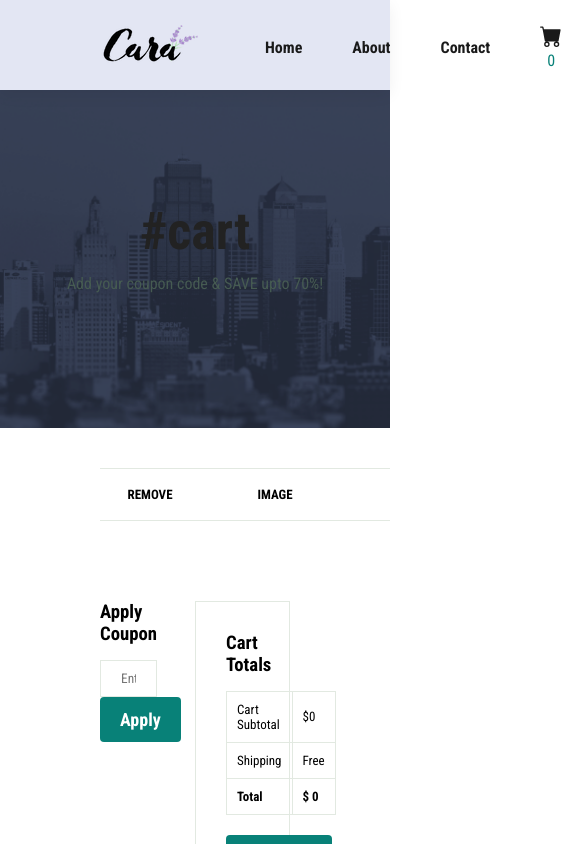
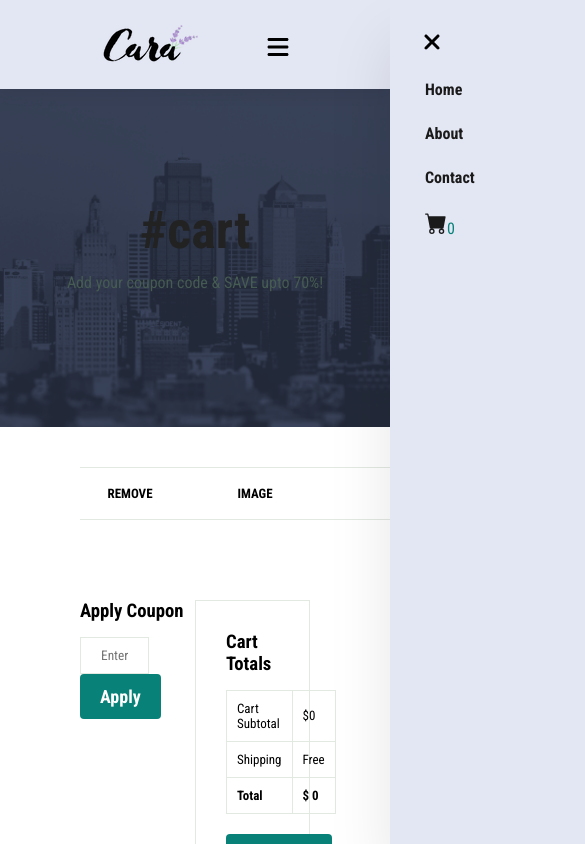
Before and after one commit to iraklikeche/e-commerce-vue.js, a Vue app: page /cart in a window 390 px wide. Shown: the top 844 px of the page, 585 px wide, since content can reach past the window. Built offline with nearby package versions, Linux system fonts and the light colour scheme.

Commit message:
Navbar responsive

```diff
--- a/src/assets/base.css
+++ b/src/assets/base.css
@@ -71,3 +71,9 @@ button.white {
   outline: none;
   transition: 0.2s;
 }
+
+@media (max-width: 799px) {
+  .section-p1 {
+    padding: 40px 80px;
+  }
+}
--- a/src/components/Cart.vue
+++ b/src/components/Cart.vue
@@ -19,8 +19,6 @@ const truncateImgName = (name) => {
   }
   return name;
 };
-
-console.log(cart);
 </script>
 
 <template>
--- a/src/components/Feature.vue
+++ b/src/components/Feature.vue
@@ -34,7 +34,6 @@ const features = [
   border: 1px solid #cce7d0;
   border-radius: 4px;
   margin: 15px 0;
-  /* display: flex; */
 }
 
 .feature .fe-box:hover {
--- a/src/components/Header.vue
+++ b/src/components/Header.vue
@@ -2,8 +2,18 @@
 import { RouterLink } from "vue-router";
 import { storeToRefs } from "pinia";
 import { useCartStore } from "../stores/cart";
+import { ref } from "vue";
 
 const { cartItems } = storeToRefs(useCartStore());
+
+const navbar = ref(null);
+
+const toggleNav = () => {
+  if (navbar.value) {
+    navbar.value.classList.toggle("active");
+  }
+  console.log(navbar.classList);
+};
 </script>
 
 <template>
@@ -12,17 +22,24 @@ const { cartItems } = storeToRefs(useCartStore());
       ><img src="@/../public/img/logo.png" alt=""
     /></RouterLink>
     <div>
-      <ul class="navbar">
+      <ul class="navbar" ref="navbar">
         <li>
-          <RouterLink activeClass="active" to="/">Home</RouterLink>
-        </li>
-        <li><RouterLink activeClass="active" to="/about">About</RouterLink></li>
-        <li>
-          <RouterLink activeClass="active" to="/contact">Contact</RouterLink>
+          <RouterLink activeClass="active" to="/" @click="toggleNav"
+            >Home</RouterLink
+          >
         </li>
         <li>
-          <RouterLink to="/cart"
-            ><i id="lg-bag" class="fa-solid fa-cart-shopping">
+          <RouterLink activeClass="active" to="/about" @click="toggleNav"
+            >About</RouterLink
+          >
+        </li>
+        <li>
+          <RouterLink activeClass="active" to="/contact" @click="toggleNav"
+            >Contact</RouterLink
+          >
+        </li>
+        <li>
+          <RouterLink to="/cart">
             <svg
               xmlns="http://www.w3.org/2000/svg"
               width="22"
@@ -34,29 +51,34 @@ const { cartItems } = storeToRefs(useCartStore());
             >
               <path
                 d="M0 1.5A.5.5 0 0 1 .5 1H2a.5.5 0 0 1 .485.379L2.89 3H14.5a.5.5 0 0 1 .491.592l-1.5 8A.5.5 0 0 1 13 12H4a.5.5 0 0 1-.491-.408L2.01 3.607 1.61 2H.5a.5.5 0 0 1-.5-.5zM5 12a2 2 0 1 0 0 4 2 2 0 0 0 0-4zm7 0a2 2 0 1 0 0 4 2 2 0 0 0 0-4zm-7 1a1 1 0 1 1 0 2 1 1 0 0 1 0-2zm7 0a1 1 0 1 1 0 2 1 1 0 0 1 0-2z"
-                /></svg></i
-          ></RouterLink>
+              />
+            </svg>
+          </RouterLink>
           <span class="cart-index">{{ cartItems }}</span>
         </li>
-        <i id="close" class="fa-solid fa-xmark"></i>
+        <svg
+          xmlns="http://www.w3.org/2000/svg"
+          viewBox="0 0 384 512"
+          class="icon close"
+          @click="toggleNav"
+        >
+          <path
+            d="M342.6 150.6c12.5-12.5 12.5-32.8 0-45.3s-32.8-12.5-45.3 0L192 210.7 86.6 105.4c-12.5-12.5-32.8-12.5-45.3 0s-12.5 32.8 0 45.3L146.7 256 41.4 361.4c-12.5 12.5-12.5 32.8 0 45.3s32.8 12.5 45.3 0L192 301.3 297.4 406.6c12.5 12.5 32.8 12.5 45.3 0s12.5-32.8 0-45.3L237.3 256 342.6 150.6z"
+          />
+        </svg>
       </ul>
     </div>
     <div class="mobile">
-      <a href="cart.html"
-        ><i class="fa-solid fa-cart-shopping">
       <svg
         xmlns="http://www.w3.org/2000/svg"
-            width="16"
-            height="16"
-            fill="currentColor"
-            class="bi bi-cart-fill"
-            viewBox="0 0 16 16"
+        viewBox="0 0 448 512"
+        class="icon"
+        @click="toggleNav"
       >
         <path
-              d="M0 1.5A.5.5 0 0 1 .5 1H2a.5.5 0 0 1 .485.379L2.89 3H14.5a.5.5 0 0 1 .491.592l-1.5 8A.5.5 0 0 1 13 12H4a.5.5 0 0 1-.491-.408L2.01 3.607 1.61 2H.5a.5.5 0 0 1-.5-.5zM5 12a2 2 0 1 0 0 4 2 2 0 0 0 0-4zm7 0a2 2 0 1 0 0 4 2 2 0 0 0 0-4zm-7 1a1 1 0 1 1 0 2 1 1 0 0 1 0-2zm7 0a1 1 0 1 1 0 2 1 1 0 0 1 0-2z"
-            /></svg></i
-      ></a>
-      <i class="fa fa-solid fa-bars"></i>
+          d="M0 96C0 78.3 14.3 64 32 64H416c17.7 0 32 14.3 32 32s-14.3 32-32 32H32C14.3 128 0 113.7 0 96zM0 256c0-17.7 14.3-32 32-32H416c17.7 0 32 14.3 32 32s-14.3 32-32 32H32c-17.7 0-32-14.3-32-32zM448 416c0 17.7-14.3 32-32 32H32c-17.7 0-32-14.3-32-32s14.3-32 32-32H416c17.7 0 32 14.3 32 32z"
+        />
+      </svg>
     </div>
   </section>
 </template>
@@ -105,11 +127,55 @@ const { cartItems } = storeToRefs(useCartStore());
   align-items: center;
 }
 
-#close {
+.close {
   display: none;
 }
 
 .cart-index {
   color: #088178;
 }
+
+@media (max-width: 799px) {
+  .icon {
+    width: 24px;
+    height: 24px;
+  }
+  .navbar {
+    display: flex;
+    flex-direction: column;
+    align-items: flex-start;
+    justify-content: flex-start;
+    position: fixed;
+    top: 0;
+    right: -300px;
+    height: 100vh;
+    width: 300px;
+    background-color: #e3e6f3;
+    box-shadow: 0 40px 60px rgba(0, 0, 0, 0.1);
+    padding: 80px 0 0 10px;
+    transition: 0.3s;
+  }
+
+  .navbar.active {
+    right: 0;
+  }
+
+  .navbar li {
+    margin-bottom: 25px;
+  }
+
+  .mobile {
+    display: flex;
+    align-items: center;
+  }
+
+  .close {
+    display: initial;
+    position: absolute;
+    top: 30px;
+    left: 30px;
+    color: #222;
+    font-size: 24px;
+  }
+}
 </style>
--- a/src/components/Home.vue
+++ /dev/null
@@ -1,20 +0,0 @@
-<script setup>
-import Hero from "./Hero.vue";
-import Feature from "./Feature.vue";
-import Products from "./Products.vue";
-import News from "./News.vue";
-</script>
-
-<template>
-  <div>
-    <Hero />
-
-    <Feature />
-
-    <Products />
-
-    <News />
-  </div>
-</template>
-
-<style scoped></style>
--- a/src/components/Products.vue
+++ b/src/components/Products.vue
@@ -43,7 +43,7 @@ function truncateWords(text, maxWords) {
           <h4>{{ product.price }}$</h4>
         </div>
         <a href="#" @click="checkout">
-          <i class="fa-solid fa-cart-shopping cart">
+          <div class="cart">
             <svg
               xmlns="http://www.w3.org/2000/svg"
               width="20"
@@ -59,8 +59,10 @@ function truncateWords(text, maxWords) {
             >
               <path
                 d="M0 1.5A.5.5 0 0 1 .5 1H2a.5.5 0 0 1 .485.379L2.89 3H14.5a.5.5 0 0 1 .491.592l-1.5 8A.5.5 0 0 1 13 12H4a.5.5 0 0 1-.491-.408L2.01 3.607 1.61 2H.5a.5.5 0 0 1-.5-.5zM5 12a2 2 0 1 0 0 4 2 2 0 0 0 0-4zm7 0a2 2 0 1 0 0 4 2 2 0 0 0 0-4zm-7 1a1 1 0 1 1 0 2 1 1 0 0 1 0-2zm7 0a1 1 0 1 1 0 2 1 1 0 0 1 0-2z"
-              /></svg></i
-        ></a>
+              />
+            </svg>
+          </div>
+        </a>
       </RouterLink>
     </div>
   </section>
--- a/src/router/index.js
+++ b/src/router/index.js
@@ -1,5 +1,5 @@
 import { createRouter, createWebHistory } from "vue-router";
-import Home from "../components/Home.vue";
+import HomeView from "../views/HomeView.vue";
 import AboutView from "../views/AboutView.vue";
 import Contact from "../components/Contact.vue";
 import Cart from "../components/Cart.vue";
@@ -11,7 +11,7 @@ const router = createRouter({
     {
       path: "/",
       name: "home",
-      component: Home,
+      component: HomeView,
     },
     {
       path: "/about",
--- a/src/views/HomeView.vue
+++ b/src/views/HomeView.vue
@@ -1,9 +1,20 @@
 <script setup>
-import TheWelcome from '../components/TheWelcome.vue'
+import Hero from "@/components/Hero.vue";
+import Feature from "@/components/Feature.vue";
+import Products from "@/components/Products.vue";
+import News from "@/components/News.vue";
 </script>
 
 <template>
-  <main>
-    <TheWelcome />
-  </main>
+  <div>
+    <Hero />
+
+    <Feature />
+
+    <Products />
+
+    <News />
+  </div>
 </template>
+
+<style scoped></style>
```
Also changed, not shown: src/components/Footer.vue (+5 -10 lines), src/components/SingleProduct.vue (+0 -67 lines), src/components/People.vue (deleted). Lines whose indentation alone changed are shown as unchanged.
